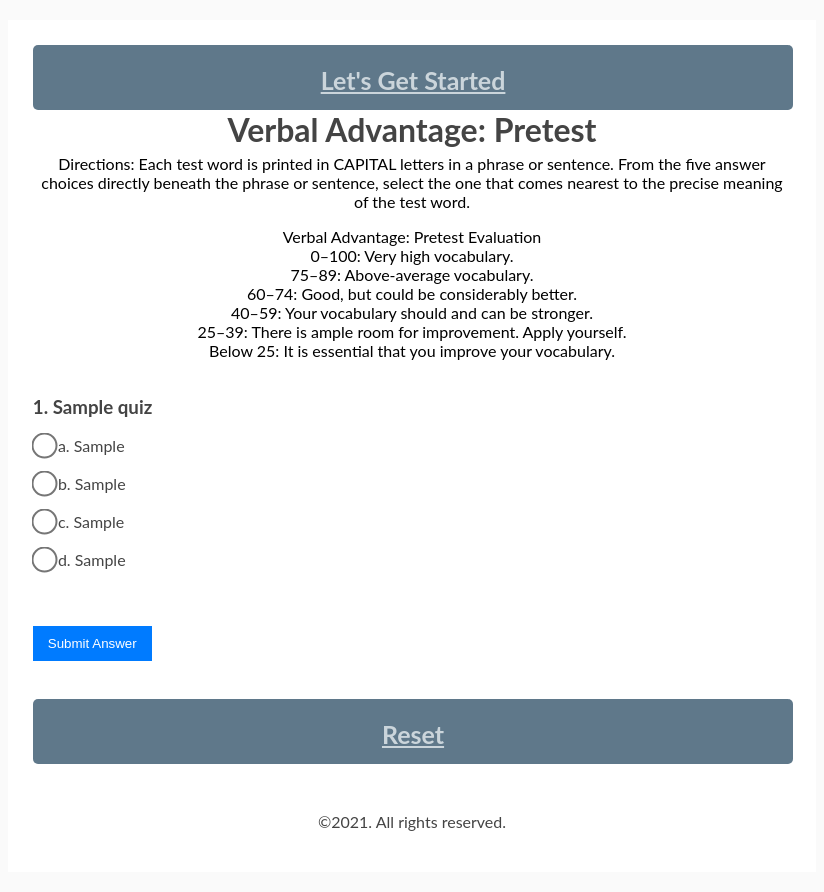
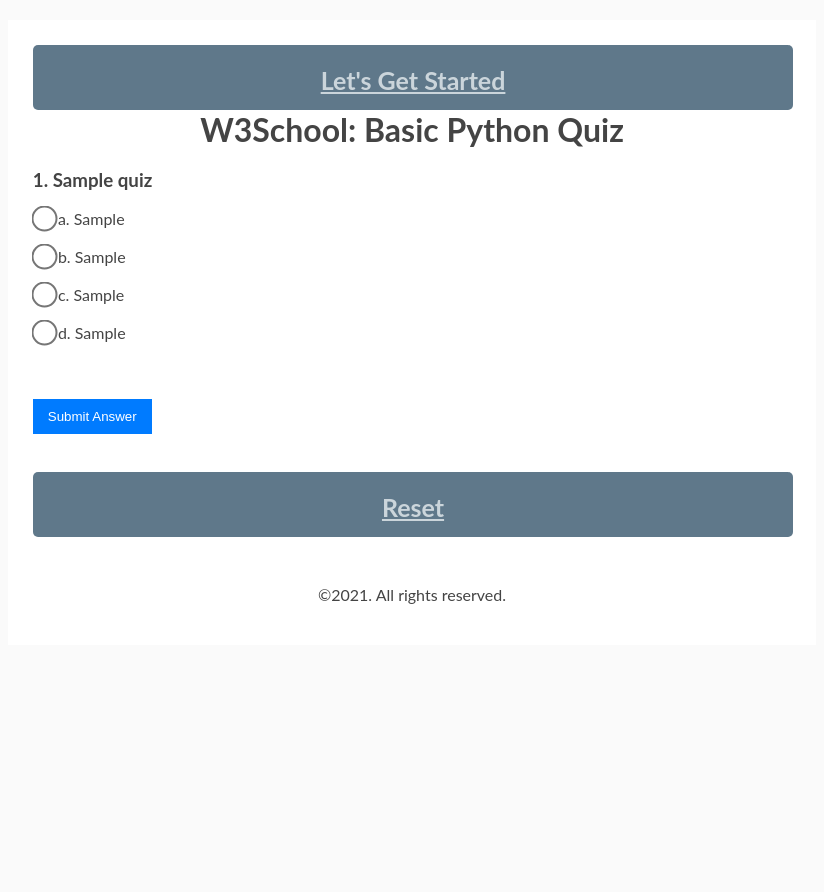
Before and after one commit to lab-peng/myquiz, a Django app: template quiz/templates/quiz/quiz.html in a window 1280 px wide. Shown: the whole page, without its empty margins (228-1052 px from the left). After the commit the page ends 604 px from the top, so only its background shows below. Run offline with Django 3.2, Linux system fonts and the light colour scheme; the template is opened without the code that fills it: values that come from a table or form of the project are taken from there, others are empty; tables that the repository leaves empty hold one stand-in row (values such as "Sample post").

Commit message:
from url to path

```diff
--- a/myquiz/urls.py
+++ b/myquiz/urls.py
@@ -1,14 +1,15 @@
-from django.conf.urls import url, include
+from django.conf.urls import url
+from django.urls import path, include
 from django.contrib import admin
 from rest_framework.urlpatterns import format_suffix_patterns
 from quiz import views
 
 urlpatterns = [
-	url(r'^$', views.index),
-	url(r'^login/$', views.login),
-	url(r'^questions/', include('quiz.urls')),
-	url(r'^quizapi/', views.QuizApiList.as_view()),
-    url(r'^admin/', admin.site.urls),
+	path('admin/', admin.site.urls),
+	path('', include('quiz.urls')),
+	# url(r'^index/', views.index),
+	# url(r'^login/$', views.login),
+	# url(r'^quizapi/', views.QuizApiList.as_view()),
 ]
 
 urlpatterns = format_suffix_patterns(urlpatterns)
--- a/quiz/static/quiz/js/quiz.js
+++ b/quiz/static/quiz/js/quiz.js
@@ -31,7 +31,7 @@
 	for(i = 1; i <= total; i++){
 		if(choice[i] == null || choice[i] == ''){
 			var warning = document.getElementById('warning');
-			warning.innerHTML = "<h3>you missed question <span>" + i + "</span></h3>"
+			warning.innerHTML = "<h3>You have missed question <span>" + i + "</span> or more !!!</h3>"
 			// alert('you missed question ' + i);
 			return false;
 		}
--- a/quiz/templates/quiz/quiz.html
+++ b/quiz/templates/quiz/quiz.html
@@ -10,17 +10,8 @@
 <body>
 	<div id = "container">
 		<header>
-			<a href="#" class = "button">Let's Get Started</a>
-			<h1>Verbal Advantage: Pretest</h1>
-			<p>Directions: Each test word is printed in CAPITAL letters in a phrase or sentence. From the five answer choices directly beneath the phrase or sentence, select the one that comes nearest to the precise meaning of the test word.</p>
-			<p>Verbal Advantage: Pretest Evaluation<br>
-				0–100: Very high vocabulary.<br>
-				75–89: Above-average vocabulary.<br>
-				60–74: Good, but could be considerably better.<br>
-				40–59: Your vocabulary should and can be stronger.<br>
-				25–39: There is ample room for improvement. Apply yourself.<br>
-				Below 25: It is essential that you improve your vocabulary.
-	      </p>
+			<a href="/" class = "button">Let's Get Started</a>
+			<h1>W3School: Basic Python Quiz</h1>
 		</header>
 
 		<section>
@@ -28,10 +19,10 @@
 			<form name = "quizForm" onsubmit = "return submitAnswers(answers = [{% for q in questions %}'{{ q.answer }}',{% endfor %}])">
 			{% for q in questions %}
 				<h3> {{ q.id }}.  {{ q.question|safe }}</h3>
-				<input type = "radio" name = "q{{ q.id }}" value = "a" id = "q1a">   a. {{ q.option1 }}<br><br>
-				<input type = "radio" name = "q{{ q.id }}" value = "b" id = "q1b">   b. {{ q.option2 }}<br><br>
-				<input type = "radio" name = "q{{ q.id }}" value = "c" id = "q1c">   c. {{ q.option3 }}<br><br>
-				<input type = "radio" name = "q{{ q.id }}" value = "d" id = "q1d">   d. {{ q.option4 }}<br><br>
+				<input type = "radio" name = "q{{ q.id }}" value = "a" id = "q1a">   a. {{ q.option1|safe }}<br><br>
+				<input type = "radio" name = "q{{ q.id }}" value = "b" id = "q1b">   b. {{ q.option2|safe }}<br><br>
+				<input type = "radio" name = "q{{ q.id }}" value = "c" id = "q1c">   c. {{ q.option3|safe }}<br><br>
+				<input type = "radio" name = "q{{ q.id }}" value = "d" id = "q1d">   d. {{ q.option4|safe }}<br><br>
 
 			{% endfor %}
 
@@ -43,7 +34,7 @@
 			<div id = "results"></div>
 
 
-		<a href="/questions" class="button">Reset</a>
+		<a href="/" class="button">Reset</a>
 		</section>
 		<footer>
 			<p>&copy;2021. All rights reserved.</p>
--- a/quiz/urls.py
+++ b/quiz/urls.py
@@ -1,7 +1,10 @@
-from django.conf.urls import url
-import quiz.views as quiz_views
+# from django.conf.urls import url
+from django.urls import path
+from . import views
 
 urlpatterns = [
-	url(r'^$', quiz_views.qpage, name='quiz'),
-
+	path('', views.qpage, name='quiz'),
+	path('index/', views.index, name='index'),
+	path('login/', views.login, name='login'),
+	path('quizapi', views.QuizApiList.as_view())
 ]
```
Also changed, not shown: 1 other file.
